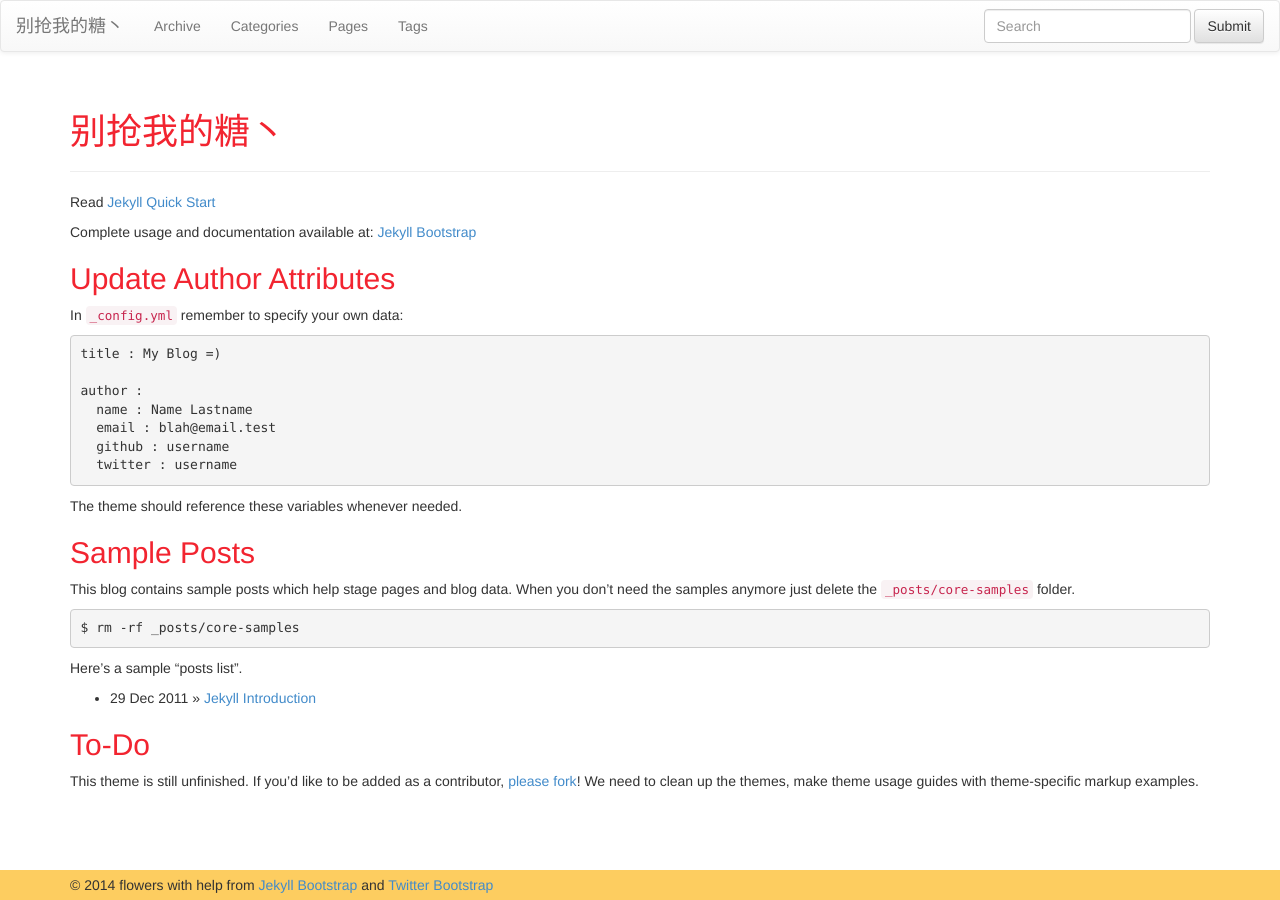
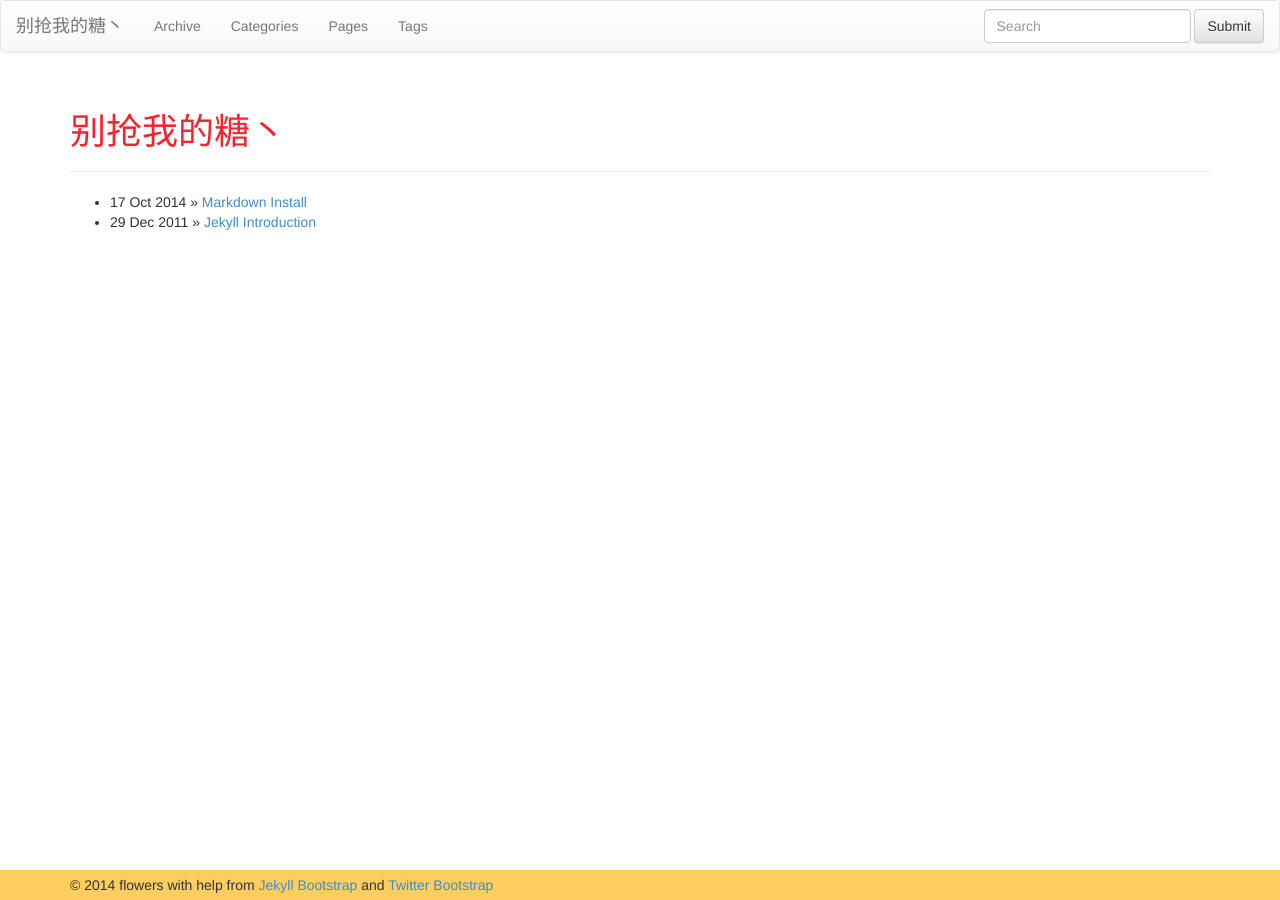
Before and after one commit to flowers1225/my_blog, a Jekyll site: the page built from index.md, in a window 1280 px wide. Built offline with Jekyll 4.4.1, drawn with Linux system fonts in a browser that asks for light colours; nearby versions of some CDN libraries.

Commit message:
install markdown

```diff
--- a/_config.yml
+++ b/_config.yml
@@ -64,7 +64,7 @@ JB :
   #   http://s3.amazonaws.com/yoursite/themes/watermelon
   #   /assets
   #
-  ASSET_PATH : assets/themes/bootstrap-3
+  ASSET_PATH : /assets/themes/bootstrap-3
 
   # These paths are to the main pages Jekyll-Bootstrap ships with.
   # Some JB helpers refer to these paths; change them here if needed.
--- a/index.md
+++ b/index.md
@@ -5,40 +5,8 @@ tagline:
 ---
 {% include JB/setup %}
 
-Read [Jekyll Quick Start](http://jekyllbootstrap.com/usage/jekyll-quick-start.html)
-
-Complete usage and documentation available at: [Jekyll Bootstrap](http://jekyllbootstrap.com)
-
-## Update Author Attributes
-
-In `_config.yml` remember to specify your own data:
-
-    title : My Blog =)
-
-    author :
-      name : Name Lastname
-      email : blah@email.test
-      github : username
-      twitter : username
-
-The theme should reference these variables whenever needed.
-
-## Sample Posts
-
-This blog contains sample posts which help stage pages and blog data.
-When you don't need the samples anymore just delete the `_posts/core-samples` folder.
-
-    $ rm -rf _posts/core-samples
-
-Here's a sample "posts list".
-
 <ul class="posts">
   {% for post in site.posts %}
     <li><span>{{ post.date | date_to_string }}</span> &raquo; <a href="{{ BASE_PATH }}{{ post.url }}">{{ post.title }}</a></li>
   {% endfor %}
 </ul>
-
-## To-Do
-
-This theme is still unfinished. If you'd like to be added as a contributor, [please fork](http://github.com/plusjade/jekyll-bootstrap)!
-We need to clean up the themes, make theme usage guides with theme-specific markup examples.
```
Also changed, not shown: _posts/core-samples/2014-10-17-markdown -install.md (added, +46 -0 lines), images/markdown.png (added), images/markdown_2.jpg (added).
